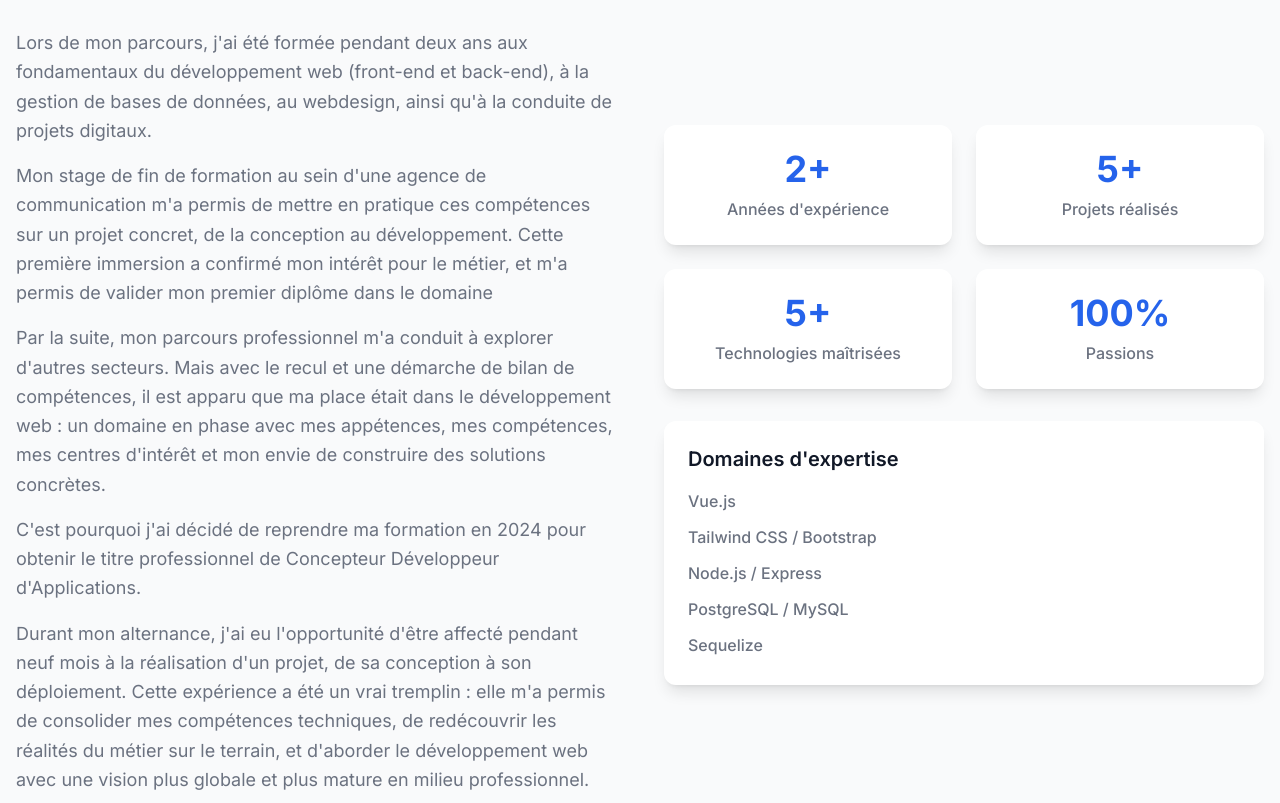
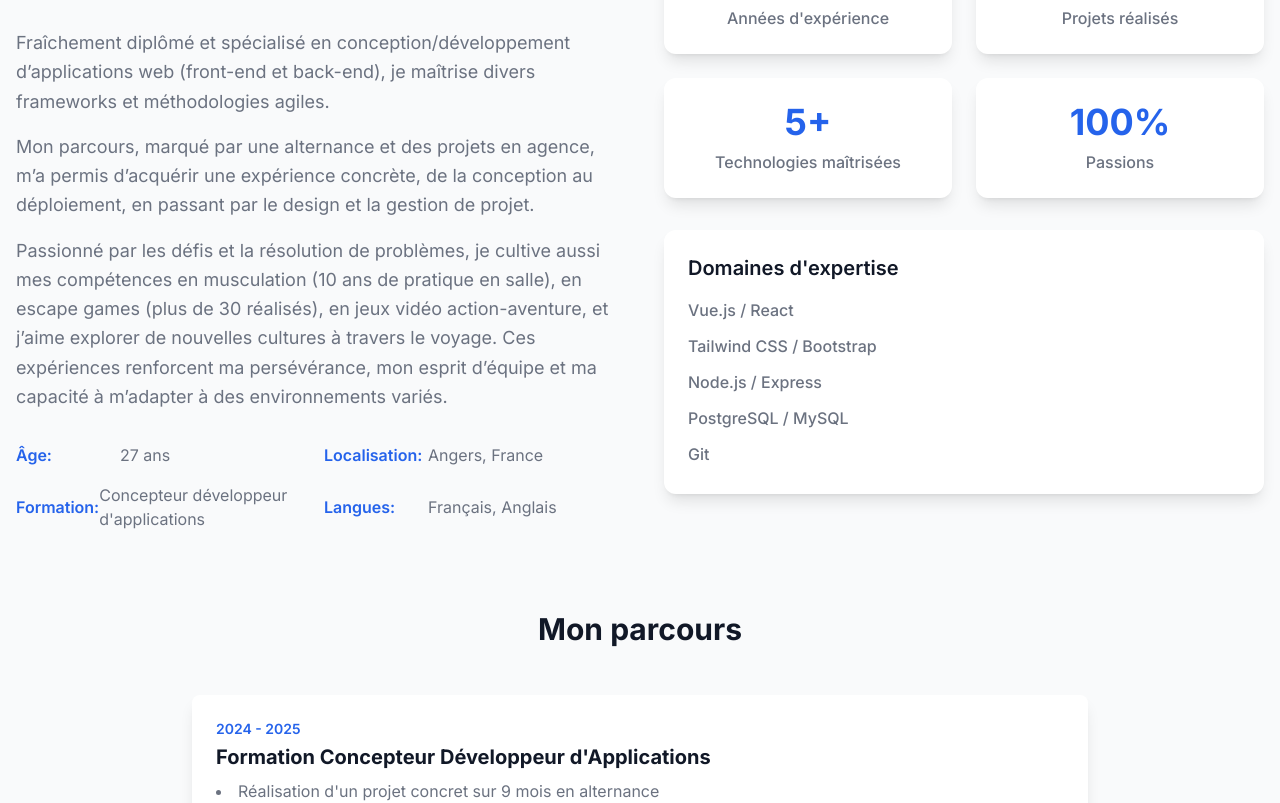
Before and after one commit to SlyCatDev/Portfolio, a Vue app: page / in a window 1280 px wide. Shown: the part 1185-1988 px from the top of the page. Built offline with nearby package versions, Linux system fonts and the light colour scheme.

Commit message:
[📄content] AboutSection.vue : Révision du texte de présentation et mise à jour des compétences, ajout de détails personnels.

```diff
--- a/src/components/sections/AboutSection.vue
+++ b/src/components/sections/AboutSection.vue
@@ -93,18 +93,16 @@ export default {
       "Développeur passionné par l'humain et l'envie de créer des solutions tournées vers l'avenir"
 
     const aboutText = [
-      "Lors de mon parcours, j'ai été formée pendant deux ans aux fondamentaux du développement web (front-end et back-end), à la gestion de bases de données, au webdesign, ainsi qu'à la conduite de projets digitaux.",
-      "Mon stage de fin de formation au sein d'une agence de communication m'a permis de mettre en pratique ces compétences sur un projet concret, de la conception au développement. Cette première immersion a confirmé mon intérêt pour le métier, et m'a permis de valider mon premier diplôme dans le domaine",
-      "Par la suite, mon parcours professionnel m'a conduit à explorer d'autres secteurs. Mais avec le recul et une démarche de bilan de compétences, il est apparu que ma place était dans le développement web : un domaine en phase avec mes appétences, mes compétences, mes centres d'intérêt et mon envie de construire des solutions concrètes.",
-      "C'est pourquoi j'ai décidé de reprendre ma formation en 2024 pour obtenir le titre professionnel de Concepteur Développeur d'Applications.",
-      "Durant mon alternance, j'ai eu l'opportunité d'être affecté pendant neuf mois à la réalisation d'un projet, de sa conception à son déploiement. Cette expérience a été un vrai tremplin : elle m'a permis de consolider mes compétences techniques, de redécouvrir les réalités du métier sur le terrain, et d'aborder le développement web avec une vision plus globale et plus mature en milieu professionnel.",
+      "Fraîchement diplômé et spécialisé en conception/développement d’applications web (front-end et back-end), je maîtrise divers frameworks et méthodologies agiles.",
+      "Mon parcours, marqué par une alternance et des projets en agence, m’a permis d’acquérir une expérience concrète, de la conception au déploiement, en passant par le design et la gestion de projet.",
+      "Passionné par les défis et la résolution de problèmes, je cultive aussi mes compétences en musculation (10 ans de pratique en salle), en escape games (plus de 30 réalisés), en jeux vidéo action-aventure, et j’aime explorer de nouvelles cultures à travers le voyage. Ces expériences renforcent ma persévérance, mon esprit d’équipe et ma capacité à m’adapter à des environnements variés.",
     ]
 
     const personalInfo = [
       { label: 'Âge', value: '27 ans' },
       { label: 'Localisation', value: 'Angers, France' },
       { label: 'Formation', value: "Concepteur développeur d'applications" },
-      { label: 'Langues', value: 'Français, Anglais (TOEIC 605pts)' },
+      { label: 'Langues', value: 'Français, Anglais' },
     ]
 
     const stats = [
@@ -115,11 +113,11 @@ export default {
     ]
 
     const mainSkills = [
-      { name: 'Vue.js' },
+      { name: 'Vue.js / React' },
       { name: 'Tailwind CSS / Bootstrap' },
       { name: 'Node.js / Express' },
       { name: 'PostgreSQL / MySQL' },
-      { name: 'Sequelize' },
+      { name: 'Git' },
     ]
 
     const timeline = [
```
